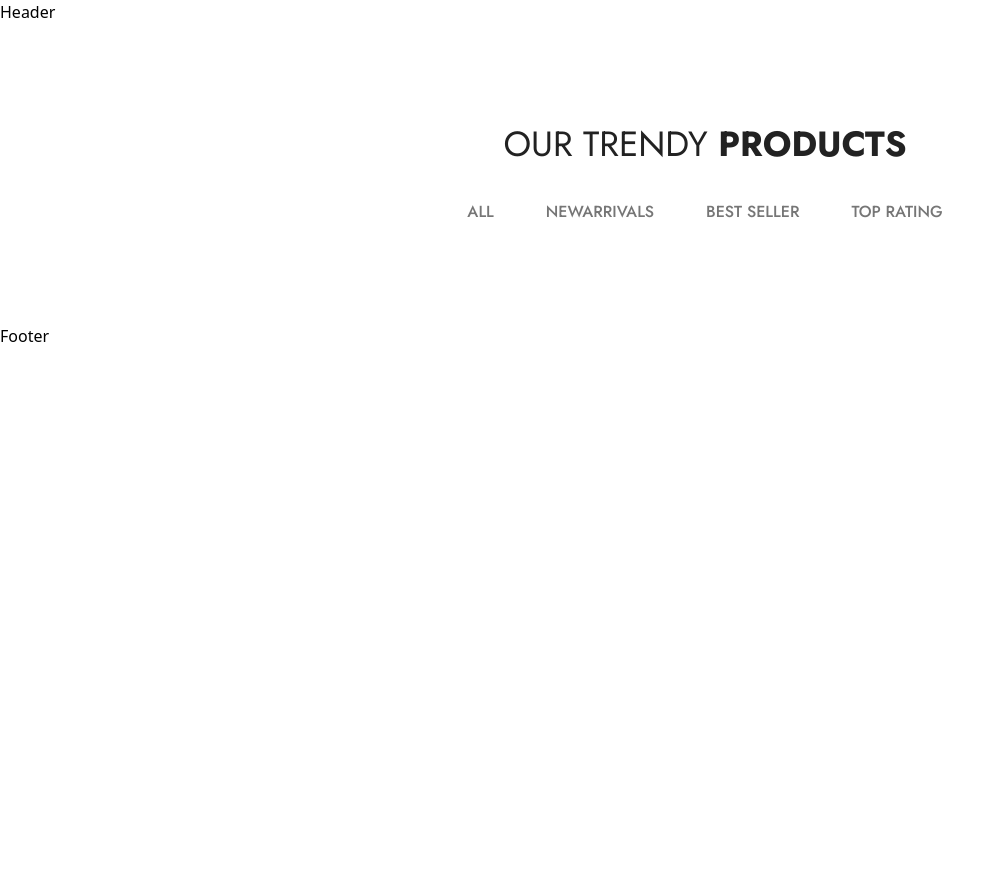
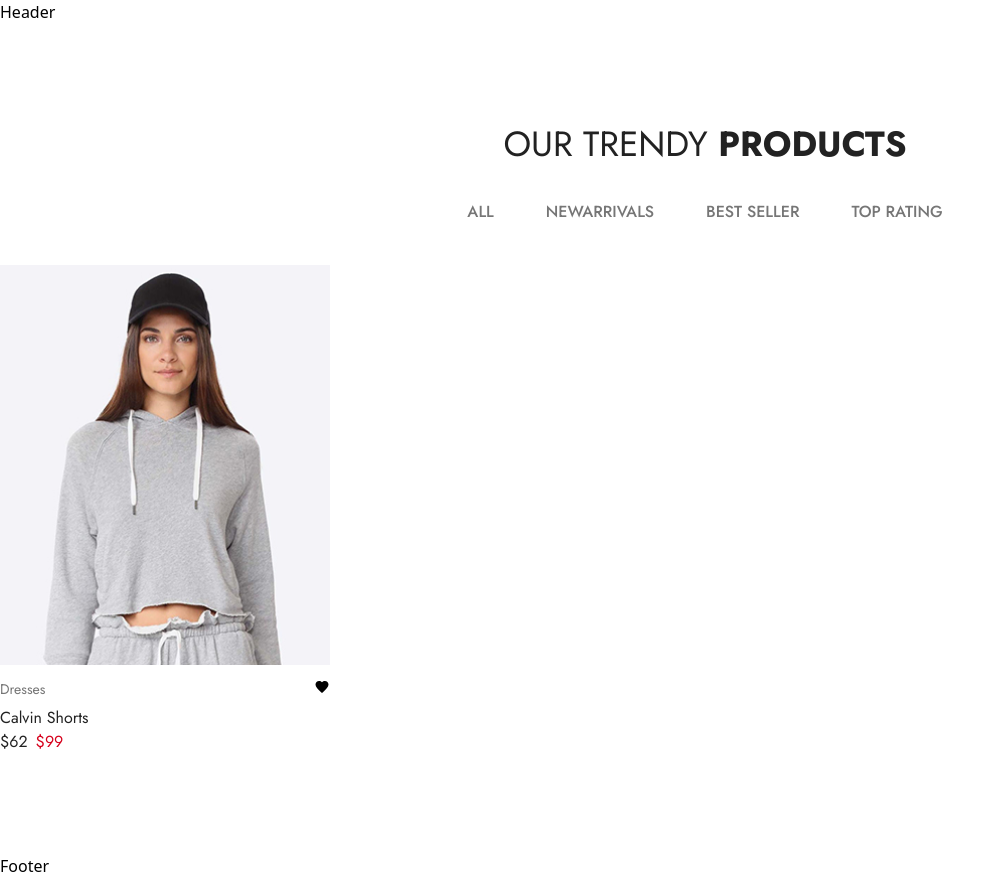
Before and after one commit to Sijan666/uomo-eCommerce, a React (Vite) app: page / in a window 1280 px wide. Shown: the top 878 px of the page, without its empty margins (0-1005 px from the left). Before the commit the page ends 800 px from the top, so only its background shows below. Built offline with nearby package versions, Linux system fonts and the light colour scheme.

Commit message:
feat : add common components for trendy products

```diff
--- a/src/components/Image.jsx
+++ b/src/components/Image.jsx
@@ -1,9 +1,9 @@
 
 
-const Images = ({imgSrc , className}) => {
+const Image = ({imgSrc , className}) => {
     return (
         <img className={`${className} w-fit`} src={imgSrc} alt="" />
     )
 }
 
-export default Images
+export default Image
--- /dev/null
+++ b/src/components/ProductforTrendy.jsx
@@ -0,0 +1,28 @@
+import React from 'react'
+import Image from './Image'
+import { IoMdHeart } from 'react-icons/io'
+
+const ProductforTrendy = ({className , productImg , productType , productTitle , productPrice , offerPrice}) => {
+    return (
+        <>
+        <div className={`${className}`}>
+            <Image imgSrc={productImg}/>
+            <div className="mt-3.5">
+                <div className="flex justify-between">
+                    <p className='text-[14px] font-Jost text-[#767676]'>{productType}</p>
+                    <IoMdHeart />
+                </div>
+                <div className="mt-1.5">
+                    <h4 className='text-[#222222] font-Jost text-base'>{productTitle}</h4>
+                </div>
+                <div className="flex gap-x-2">
+                    <p className='text-[#222222] font-Jost text-base'>{productPrice}</p>
+                    <p className='text-[#D6001C] font-Jost text-base'>{offerPrice}</p>
+                </div>
+            </div>
+        </div>
+        </>
+    )
+}
+
+export default ProductforTrendy
--- a/src/components/layouts/TrendProduct.jsx
+++ b/src/components/layouts/TrendProduct.jsx
@@ -1,5 +1,7 @@
 import React from 'react'
 import Container from '../Container'
+import ProductforTrendy from '../ProductforTrendy'
+import product from '../../assets/product.png'
 
 const TrendProduct = () => {
     return (
@@ -18,6 +20,19 @@ const TrendProduct = () => {
                             <button className='text-[#767676] font-Jost cursor-pointer font-medium text-base hover:text-[#222222] duration-300'>TOP RATING</button>
                         </div>
                     </div>
+                    <div className="mt-[41px]">
+                        <div className="flex justify-between">
+                            <div className="">
+                                <ProductforTrendy className={''}
+                                    productImg={product}
+                                    productType={'Dresses'}
+                                    productTitle={'Calvin Shorts'}
+                                    productPrice={'$62'}
+                                    offerPrice={'$99'}
+                                />
+                            </div>
+                        </div>
+                    </div>
                 </Container>
             </div>
         </section>
```
Also changed, not shown: src/assets/product.png (added), 1 other file (tests, documents, lock files or other folders).
